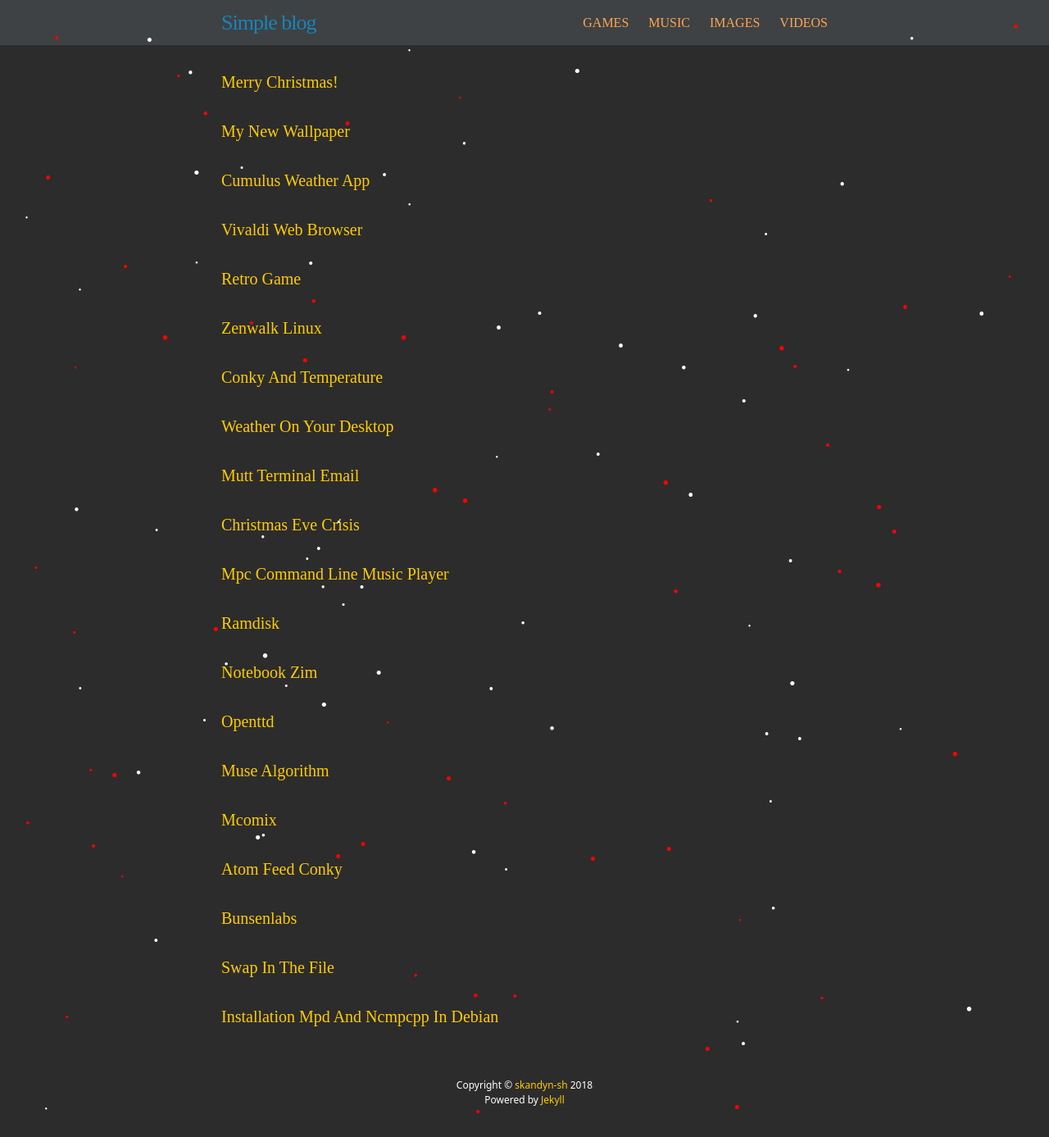
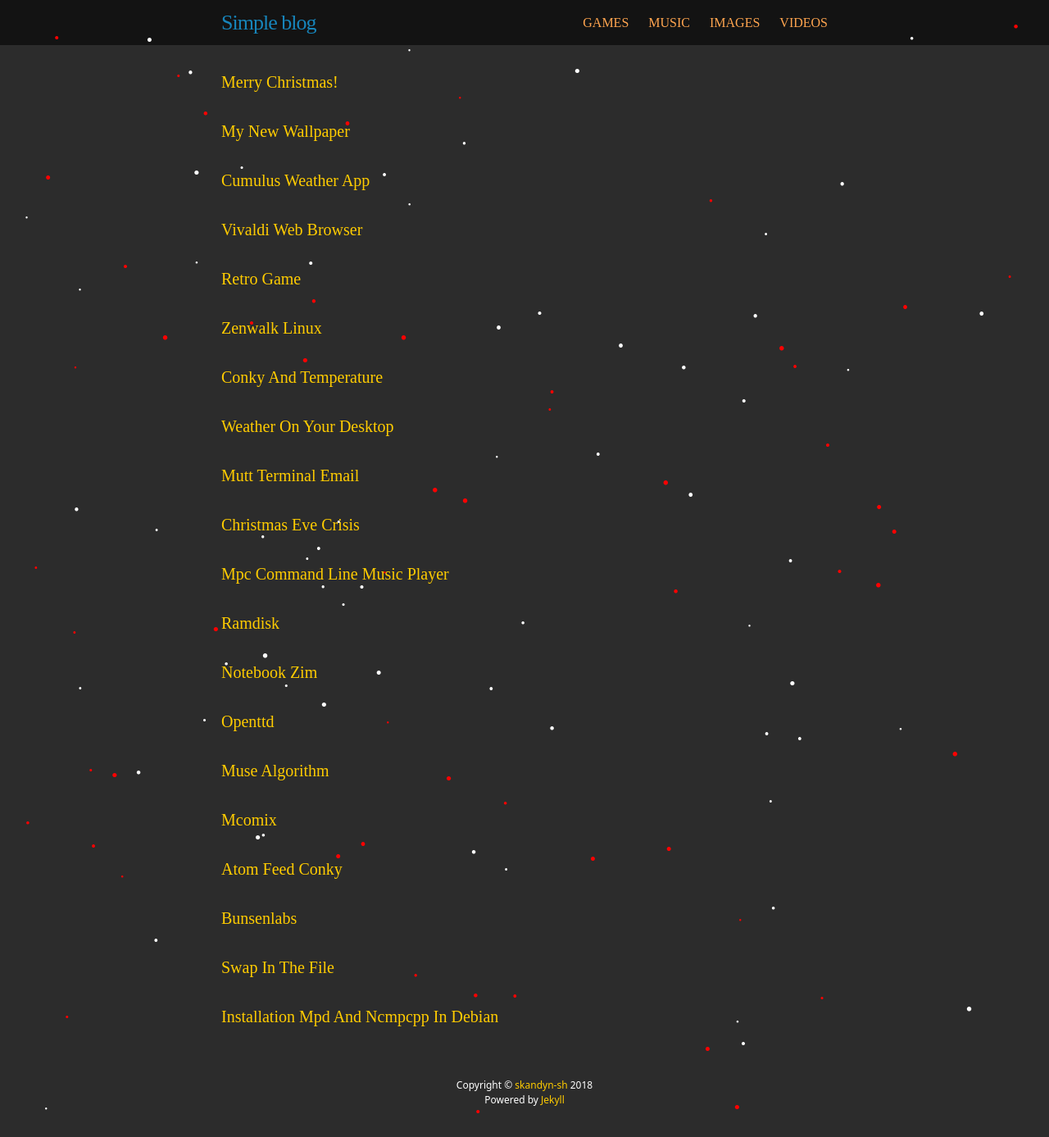
Before and after one commit to skandyn-sh/skandyn-sh.github.io, a Jekyll site: the page built from index.html, in a window 1280 px wide. Shown: the whole page at 82% size. Built offline with Jekyll 4.4.1, drawn with Linux system fonts in a browser that asks for light colours; nearby versions of some CDN libraries; library files that are not in the unit come from our copies; comment, search, counter and statistics services are not loaded.

Commit message:
Update _layout.scss

```diff
--- a/_sass/_layout.scss
+++ b/_sass/_layout.scss
@@ -3,7 +3,7 @@
  */
 .site-header {
     height: 55px;
-    background-color: #3e4244;
+    background-color: #131313;
     position: relative;
     width: 100%;
  }
```
